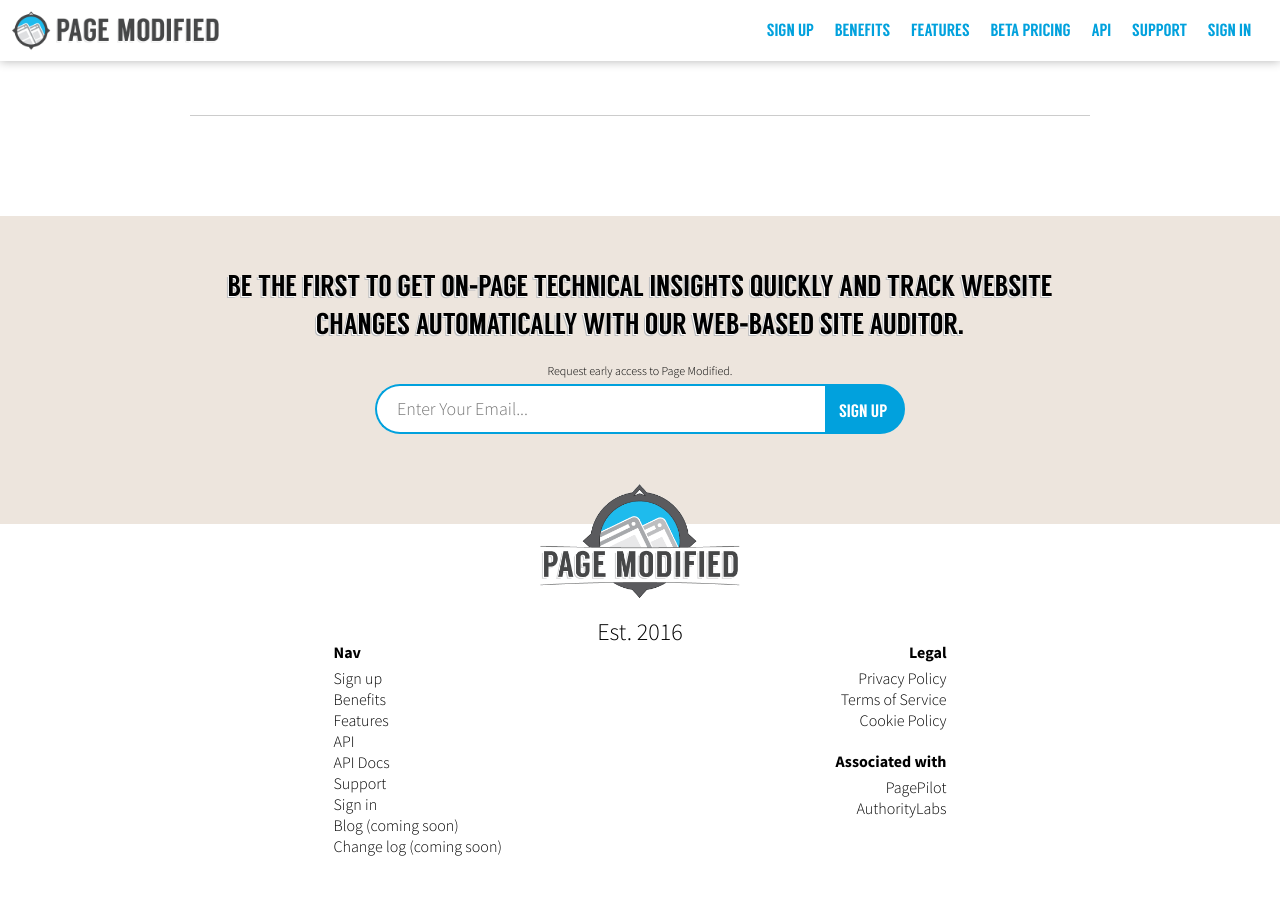
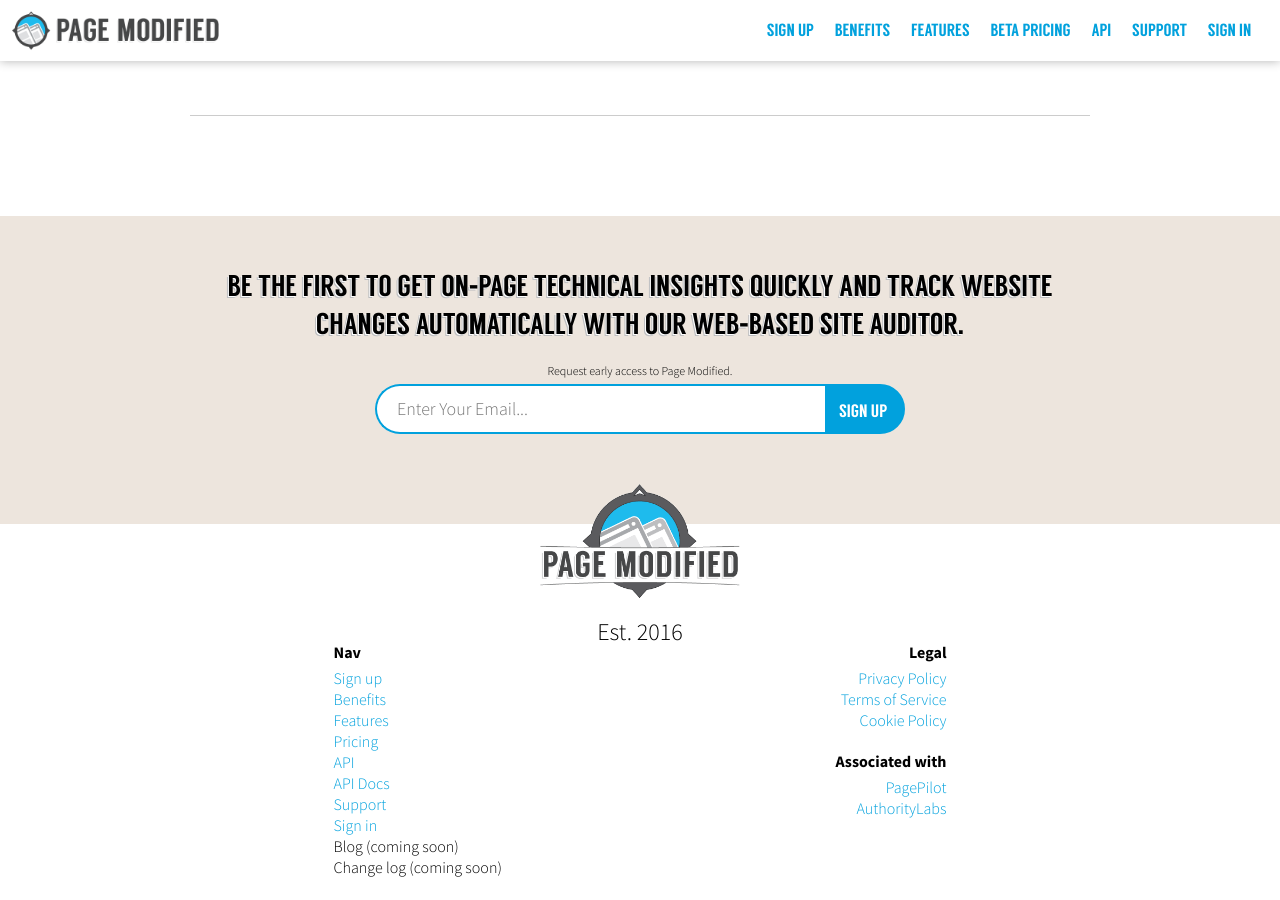
Before and after one commit to chasers/pagemodified-web, a Jekyll site: the page built from index.html, in a window 1280 px wide and 900 px high, scrolled down 4114 px. Built offline with Jekyll 4.4.1, drawn with Linux system fonts in a browser that asks for light colours; nearby versions of some CDN libraries; some web fonts are replaced; before the commit the page ends 4993 px from its top, so only the background shows below that.

Commit message:
footer links

```diff
--- a/_includes/footer.html
+++ b/_includes/footer.html
@@ -15,13 +15,14 @@
 		<div>
 			<ul>
 				<lh>Nav</lh>
-				<li>Sign up</li>
-				<li>Benefits</li>
-				<li>Features</li>
-				<li>API</li>
-				<li>API Docs</li>
-				<li>Support</li>
-				<li>Sign in</li>
+				<a href="{{ site.baseurl }}/#signup"><li>Sign up</li></a>
+				<a href="{{ site.baseurl }}/#benefits"><li>Benefits</li></a>
+				<a href="{{ site.baseurl }}/#features"><li>Features</li></a>
+				<a href="{{ site.baseurl }}/pricing/"><li>Pricing</li></a>
+				<a href="{{ site.baseurl }}/api/"><li>API</li></a>
+				<a href="http://support.pagemodified.com/notes?filter=api"><li>API Docs</li></a>
+				<a href="http://support.pagemodified.com"><li>Support</li></a>
+				<a href="https://app.pagemodified.com"><li>Sign in</li></a>
 				<li>Blog (coming soon)</li>
 				<li>Change log (coming soon)</li>
 			</ul>
@@ -29,14 +30,14 @@
 		<div>
 			<ul>
 				<lh>Legal</lh>
-				<li>Privacy Policy</li>
-				<li>Terms of Service</li>
-				<li>Cookie Policy</li>
+				<a href="https://github.com/ValleyHosting/pagemodified-legal/blob/master/privacy.md"><li>Privacy Policy</li></a>
+				<a href="https://github.com/ValleyHosting/pagemodified-legal/blob/master/tos.md"><li>Terms of Service</li></a>
+				<a href="https://github.com/ValleyHosting/pagemodified-legal/blob/master/cookies.md"><li>Cookie Policy</li></a>
 			</ul>
 			<ul>
 				<lh>Associated with</lh>
-				<li>PagePilot</li>
-				<li>AuthorityLabs</li>
+				<a href="http://pagepilot.io"><li>PagePilot</li></a>
+				<a href="https://authoritylabs.com"><li>AuthorityLabs</li></a>
 			</ul>
 		</div>
 	</div>
```
